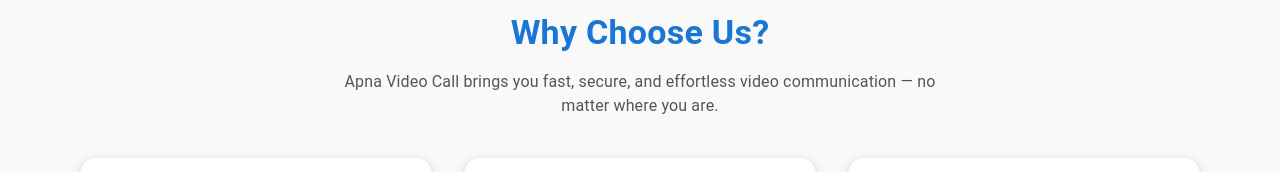
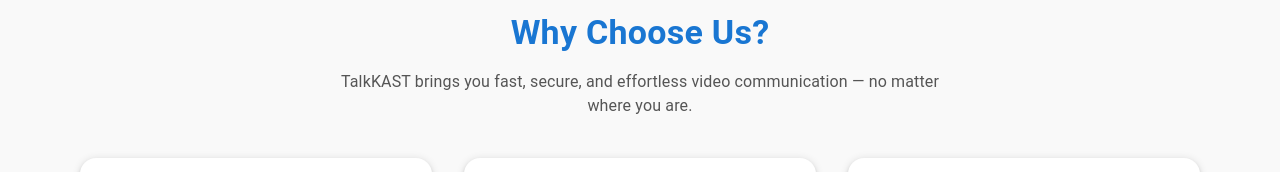
Before and after one commit to kanchan2803/Apna-Video-Call, a React (Create React App) app in the folder frontend/: page / in a window 1280 px wide. Shown: the part 589-761 px from the top of the page. Built offline with nearby package versions, Linux system fonts and the light colour scheme.

Commit message:
Update talkKast in FeaturesSection.js

```diff
--- a/frontend/src/components/FeaturesSection.js
+++ b/frontend/src/components/FeaturesSection.js
@@ -41,7 +41,7 @@
         align="center"
         sx={{ color: '#555', maxWidth: 600, mx: 'auto', mb: 5 }}
       >
-        Apna Video Call brings you fast, secure, and effortless video communication — no matter where you are.
+        TalkKAST brings you fast, secure, and effortless video communication — no matter where you are.
       </Typography>
 
       <Grid container spacing={4} justifyContent="center" sx={{ px: { xs: 2, md: 10 } }}>
```
